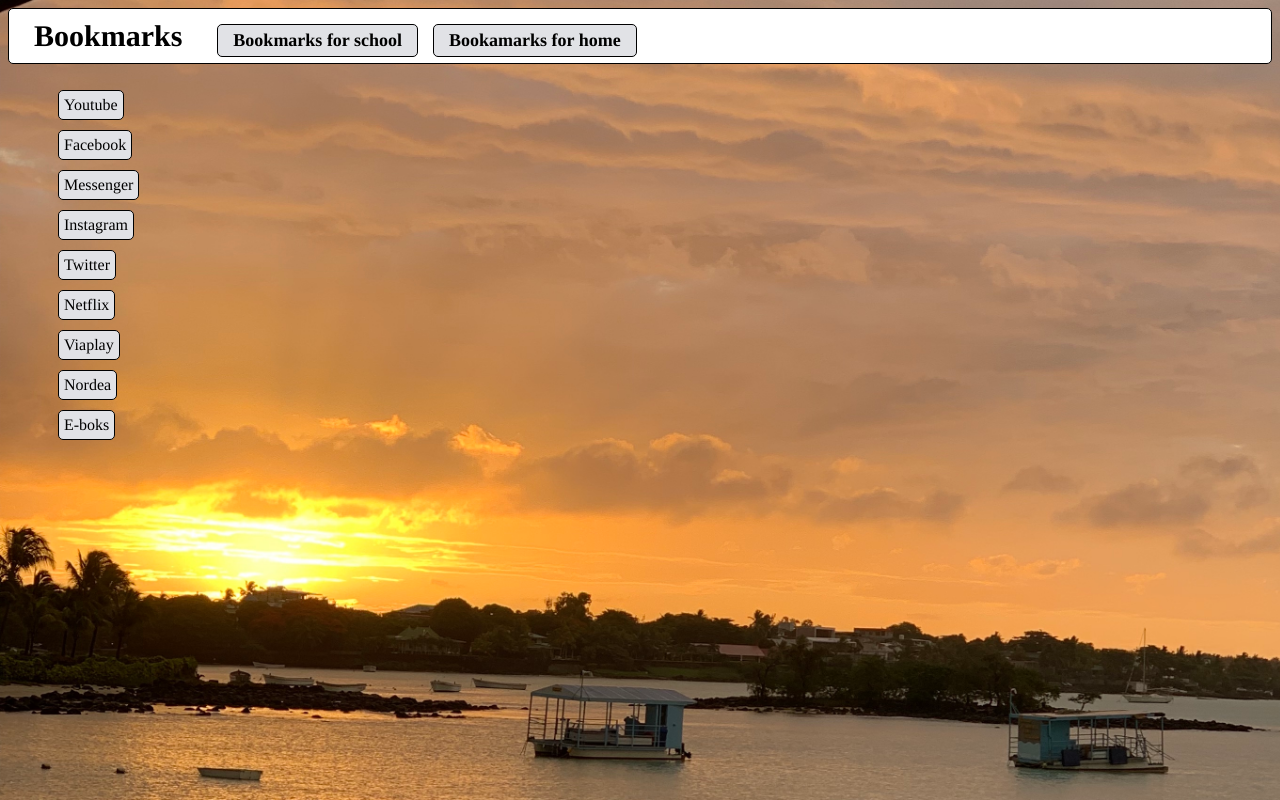
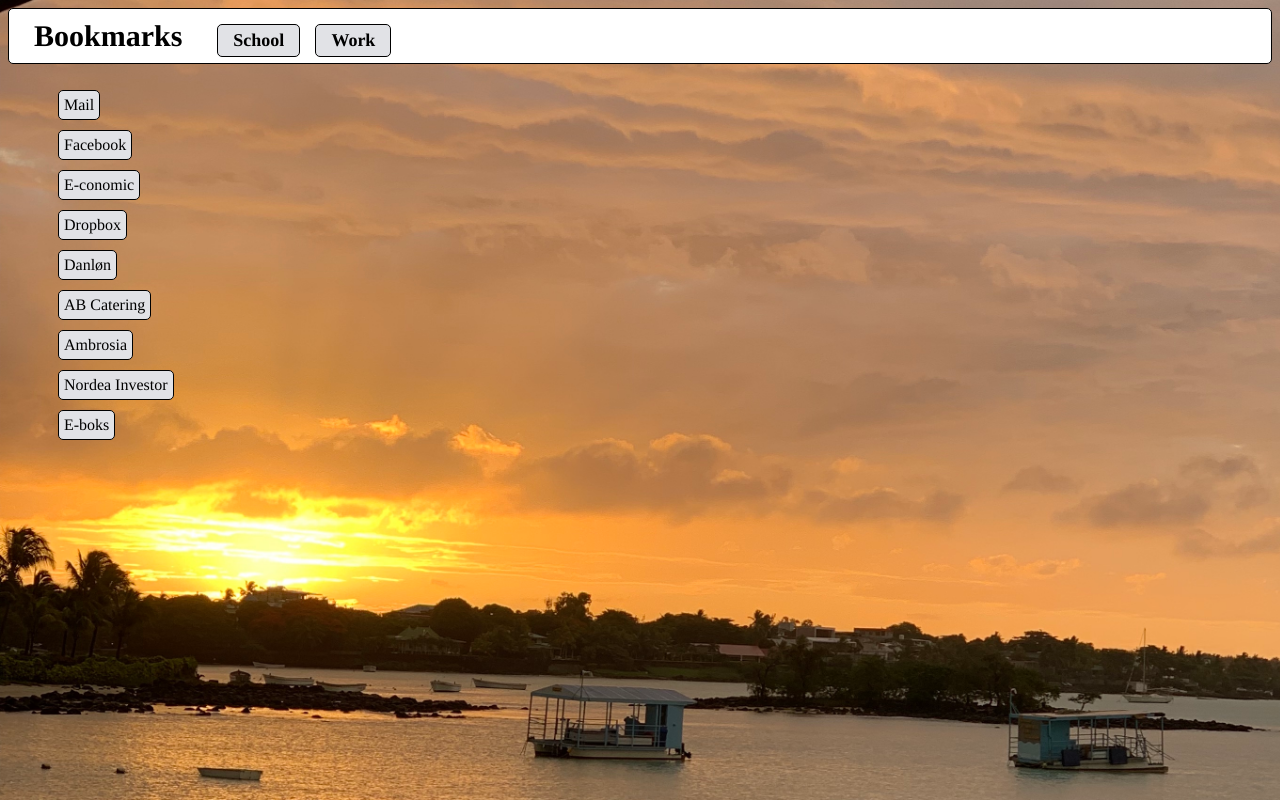
Before and after one commit to RasmusStigaard/rasmusstigaard.github.io, a plain HTML site: page page 3.html in a window 1280 px wide. Drawn offline with Linux system fonts and the light colour scheme.

Commit message:
Update page 3.html

```diff
--- a/page 3.html
+++ b/page 3.html
@@ -41,20 +41,20 @@
       <nav>
         <ul>
         <h1>Bookmarks</h1>
-        <li><button class="button2" onclick="window.location.href='page 2.html'">Bookmarks for school</button></li>
-        <li><button class="button2">Bookamarks for home</button> </li>
+        <li><button class="button2" onclick="window.location.href='page 2.html'">School</button></li>
+        <li><button class="button2">Work</button> </li>
       </ul>
     </nav>
     </header>
     <ul>
-      <li><button class="button1" onclick="window.open('https://www.youtube.com/','_blank')">Youtube</button></li>
+      <li><button class="button1" onclick="window.open('http://mail.one.com/','_blank')">Mail</button></li>
       <li><button class="button1" onclick="window.open('https://www.facebook.com/','_blank')">Facebook</button></li>
-      <li><button class="button1" onclick="window.open('https://www.messenger.com/','_blank')">Messenger</button></li>
-      <li><button class="button1" onclick="window.open('https://www.instagram.com/','_blank')">Instagram</button></li>
-      <li><button class="button1" onclick="window.open('https://www.twitter.com/','_blank')">Twitter</button></li>
-      <li><button class="button1" onclick="window.open('https://netflix.com/','_blank')">Netflix</button></li>
-      <li><button class="button1" onclick="window.open('http://www.viaplay.dk/','_blank')">Viaplay</button></li>
-      <li><button class="button1" onclick="window.open('http://www.nordea.dk/','_blank')">Nordea</button></li>
+      <li><button class="button1" onclick="window.open('https://secure.e-conomic.com/','_blank')">E-conomic</button></li>
+      <li><button class="button1" onclick="window.open('https://www.dropbox.com/','_blank')">Dropbox</button></li>
+      <li><button class="button1" onclick="window.open('https://danlon.dk/','_blank')">Danløn</button></li>
+      <li><button class="button1" onclick="window.open('https://abcatering.dk/','_blank')">AB Catering</button></li>
+      <li><button class="button1" onclick="window.open('http://www.ambrosiagroup.dk/','_blank')">Ambrosia</button></li>
+      <li><button class="button1" onclick="window.open('https://investor.nordea.dk/','_blank')">Nordea Investor</button></li>
       <li><button class="button1" onclick="window.open('http://e-boks.dk','_blank')">E-boks</button></li>
 
     </ul>
```
